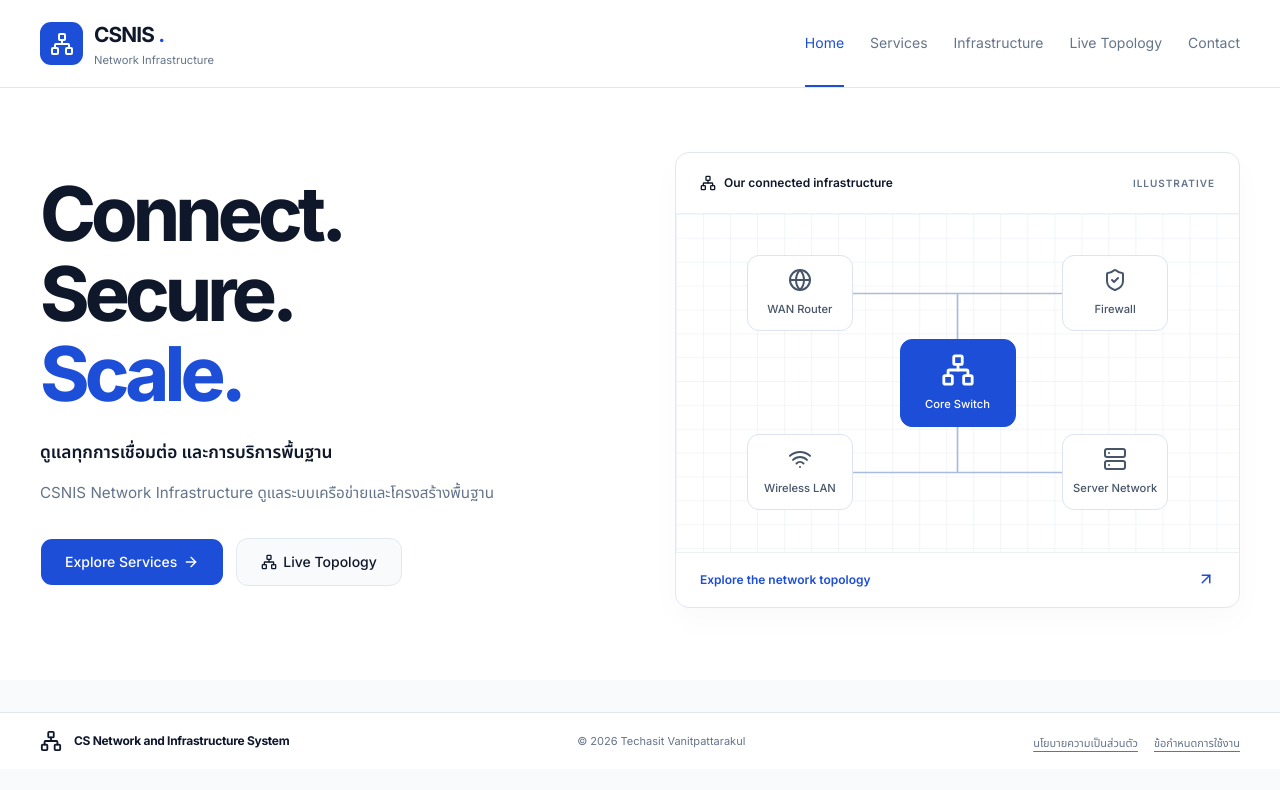
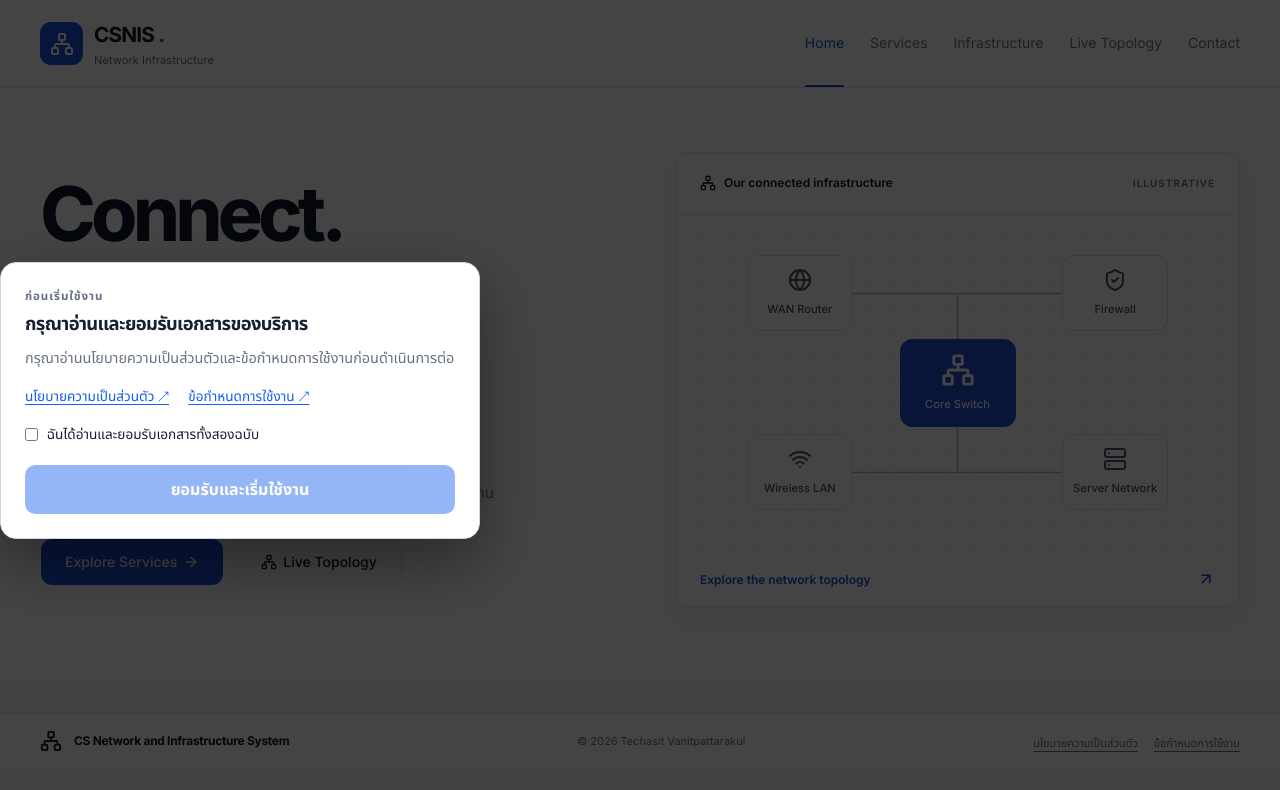
Before and after one commit to CSNIS-CSKmitl/csnis, a SvelteKit app: page / in a window 1280 px wide. Shown: the top 790 px of the page. Built offline with nearby package versions, Linux system fonts and the light colour scheme.

Commit message:
Require legal consent on first visit

```diff
--- /dev/null
+++ b/src/lib/components/LegalConsent.svelte
@@ -0,0 +1,10 @@
+<script lang="ts">
+  import { onMount } from 'svelte';
+  let open = $state(false); let confirmed = $state(false); const storageKey = 'csnis:legal-consent:v1';
+  onMount(() => { open = localStorage.getItem(storageKey) !== 'accepted'; });
+  function accept() { if (!confirmed) return; localStorage.setItem(storageKey, 'accepted'); open = false; }
+</script>
+{#if open}<div class="backdrop"><dialog open class="dialog" aria-labelledby="consent-title"><p class="kicker">ก่อนเริ่มใช้งาน</p><h2 id="consent-title">กรุณาอ่านและยอมรับเอกสารของบริการ</h2><p class="copy">กรุณาอ่านนโยบายความเป็นส่วนตัวและข้อกำหนดการใช้งานก่อนดำเนินการต่อ</p><div class="links"><a href="/privacy" target="_blank" rel="noopener noreferrer">นโยบายความเป็นส่วนตัว ↗</a><a href="/terms" target="_blank" rel="noopener noreferrer">ข้อกำหนดการใช้งาน ↗</a></div><label class="check"><input type="checkbox" bind:checked={confirmed} /> ฉันได้อ่านและยอมรับเอกสารทั้งสองฉบับ</label><button disabled={!confirmed} onclick={accept}>ยอมรับและเริ่มใช้งาน</button></dialog></div>{/if}
+<style>
+  .backdrop{position:fixed;inset:0;z-index:1000;display:grid;place-items:center;padding:1rem;background:#000b}.dialog{width:min(100%,30rem);border:1px solid #cfd8e3;border-radius:1rem;background:#fff;color:#172033;padding:1.5rem;box-shadow:0 1.5rem 4rem #0006}.kicker{margin:0 0 .4rem;color:#667085;font-size:.72rem;font-weight:700;letter-spacing:.08em}.dialog h2{margin:0;font-size:1.15rem}.copy{margin:.75rem 0 1rem;color:#667085;font-size:.9rem;line-height:1.6}.links{display:flex;flex-wrap:wrap;gap:.75rem 1.2rem;margin-bottom:1.1rem}.links a{color:#155eef;font-size:.85rem;text-decoration:underline;text-underline-offset:3px}.check{display:flex;gap:.55rem;align-items:flex-start;font-size:.85rem;line-height:1.45}.check input{margin-top:.2rem;accent-color:#155eef}.dialog button{width:100%;margin-top:1.25rem;border:0;border-radius:.65rem;padding:.7rem 1rem;background:#155eef;color:#fff;font-weight:700}.dialog button:disabled{cursor:not-allowed;opacity:.45}
+</style>
--- a/src/routes/+layout.svelte
+++ b/src/routes/+layout.svelte
@@ -2,6 +2,7 @@
   import '../app.css';
   import SiteHeader from '$lib/components/layout/SiteHeader.svelte';
   import SiteFooter from '$lib/components/layout/SiteFooter.svelte';
+  import LegalConsent from '$lib/components/LegalConsent.svelte';
   let { children } = $props();
 </script>
 
@@ -13,3 +14,4 @@
 </main>
 
 <SiteFooter />
+<LegalConsent />
```
Also changed, not shown: 1 other file (tests, documents, lock files or other folders).
